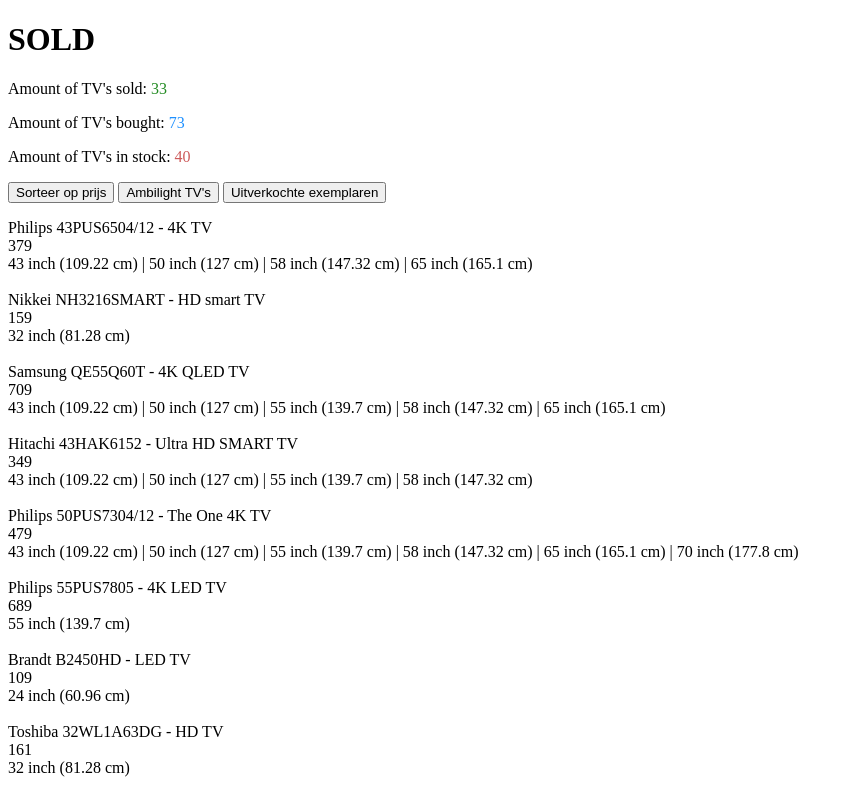
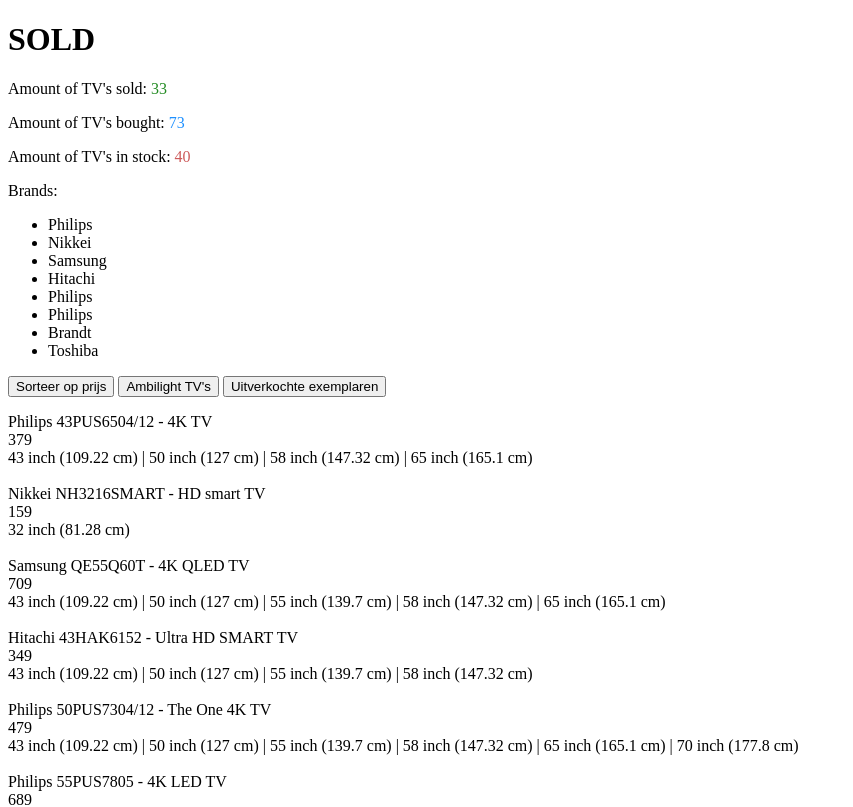
Before and after one commit to Sadotu/frontend-javascript-tech-it-easy, a plain HTML site: page index.html in a window 1280 px wide. Shown: the top 807 px of the page, without its empty margins (0-853 px from the left). Drawn offline with Linux system fonts and the light colour scheme.

Commit message:
Opdracht 3 verbeterd

```diff
--- a/index.html
+++ b/index.html
@@ -11,6 +11,7 @@
 <p id="sold"></p>
 <p id="bought"></p>
 <p id="in-stock"></p>
+<p id="brands"></p>
 <button id="sort-price">Sorteer op prijs</button>
 <button id="ambilight">Ambilight TV's</button>
 <button id="sold-out">Uitverkochte exemplaren</button>
--- a/main.js
+++ b/main.js
@@ -223,7 +223,7 @@ locationBought.innerHTML = `Amount of TV's bought: <span class="blue-text">${bou
 
 // Opdracht 2e
 const locationInStock = document.getElementById('in-stock');
-locationInStock.innerHTML = `Amount of TV's in stock: <span class="red-text">${bought - sold}</span`;
+locationInStock.innerHTML = `Amount of TV's in stock: <span class="red-text">${bought - sold}</span>`;
 
 // Opdracht 3a & b
 
@@ -237,8 +237,9 @@ function brands(inventory) {
     return brands
 }
 
-
-console.log(brands(inventory))
+const locationBrands = document.getElementById('brands');
+const brandsList = brands(inventory).map(brand => `<li>${brand}</li>`).join('');
+locationBrands.innerHTML = `Brands: <ul>${brandsList}</ul>`;
 
 // Opdracht 4a
 
```
